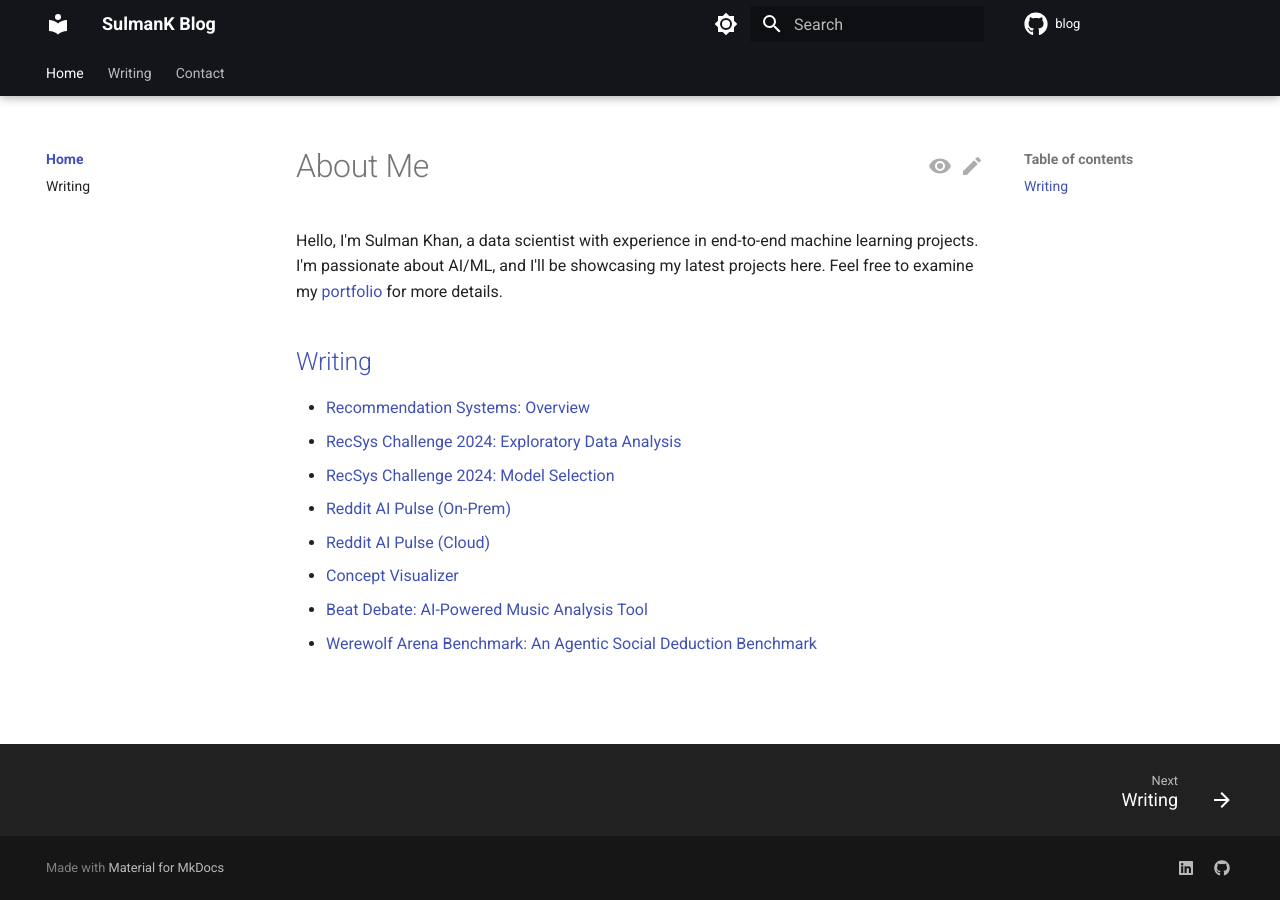
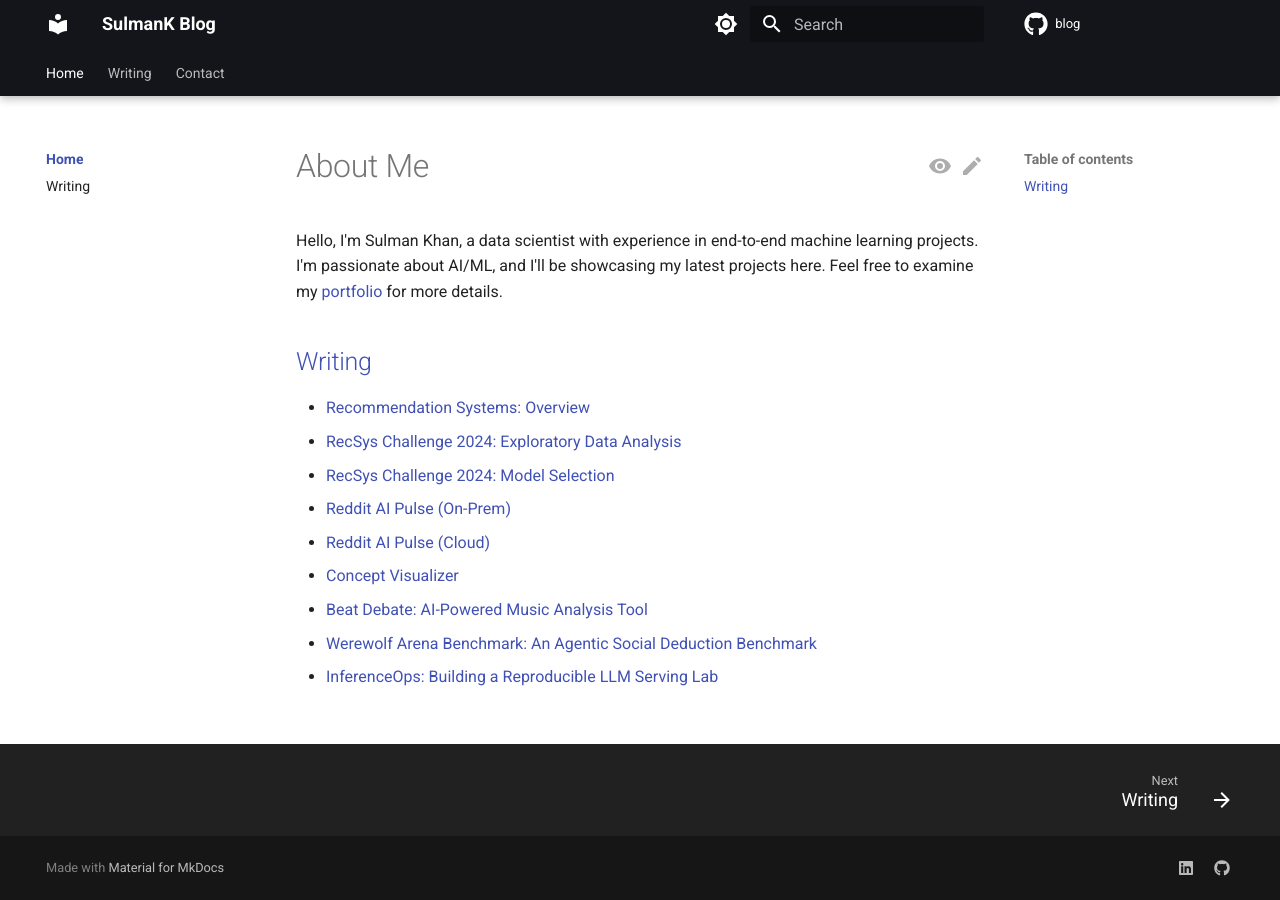
Before and after one commit to SulmanK/Blog, an MkDocs documentation site: the page built from docs/index.md, in a window 1280 px wide. Built offline with MkDocs 1.6.1 and Material for MkDocs 9.7.7, drawn with Linux system fonts in a browser that asks for light colours; comment, search, counter and statistics services are not loaded.

Commit message:
Update index.md to add a new entry for "InferenceOps: Building a Reproducible LLM Serving Lab" and adjust formatting for consistency. Additionally, minor updates were made to the search index to reflect the new content.

```diff
--- a/docs/index.md
+++ b/docs/index.md
@@ -10,3 +10,4 @@ Hello, I'm Sulman Khan, a data scientist with experience in end-to-end machine l
 - [Concept Visualizer](./writing/posts/concept_visualizer.md)
 - [Beat Debate: AI-Powered Music Analysis Tool](./writing/posts/beatdebate.md)
 - [Werewolf Arena Benchmark: An Agentic Social Deduction Benchmark](./writing/posts/werewolf_agentbeats.md)
+- [InferenceOps: Building a Reproducible LLM Serving Lab](./writing/posts/inferenceops.md)
```
Also changed, not shown: site/index.html, site/search/search_index.json.
